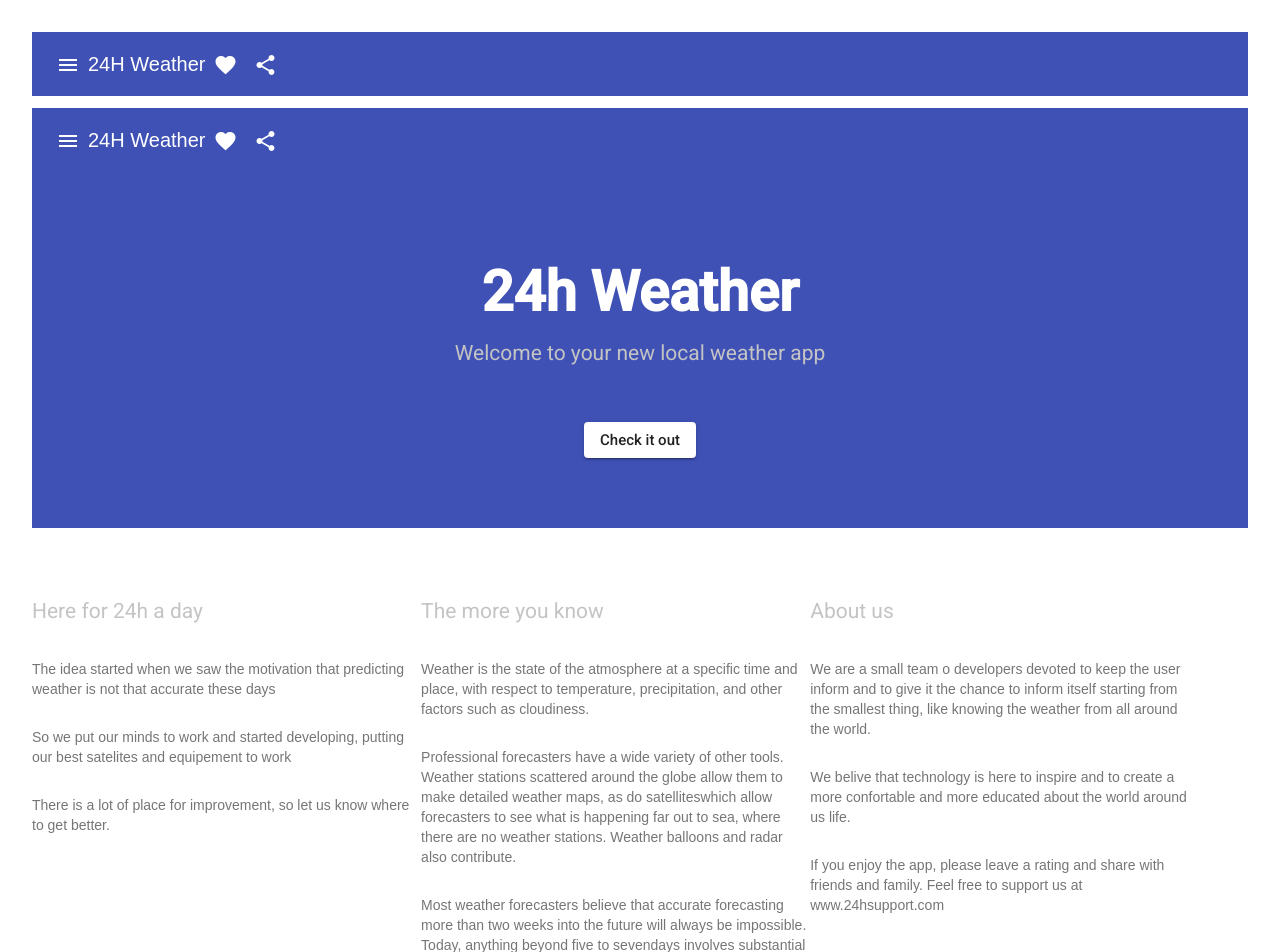
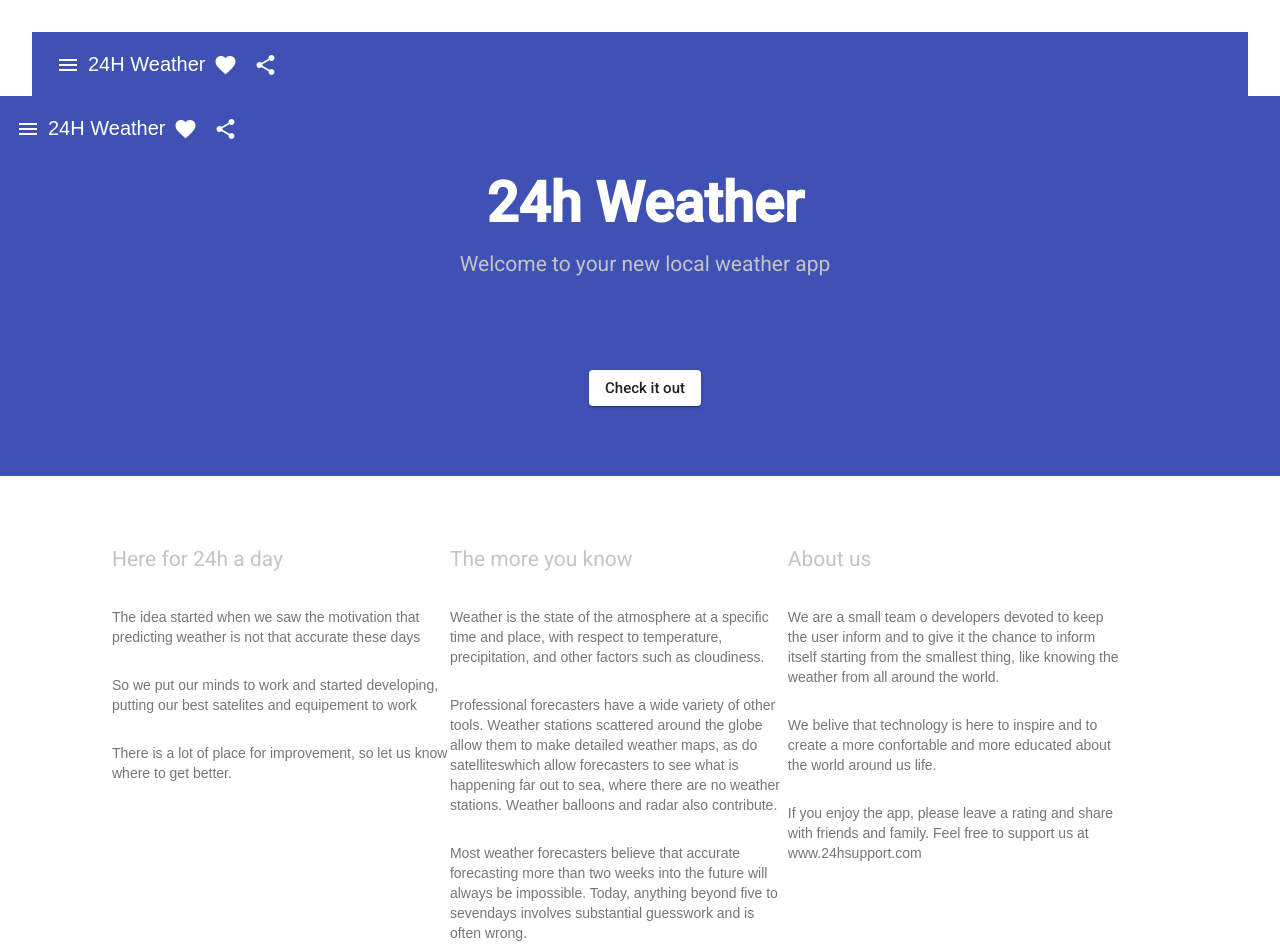
Before and after one commit to ralucamicu/frontend, an Angular app: page /home in a window 1280 px wide. Shown: the top 952 px of the page. Built offline with nearby package versions, Linux system fonts and the light colour scheme; what ng-http-loader would draw is missing.

Commit message:
added styling to the nex index page

```diff
--- a/src/app/index/index.component.css
+++ b/src/app/index/index.component.css
@@ -8,9 +8,12 @@ element.style {
 }
 
 .docs-header-background[_ngcontent-kwn-c47] {
+    margin-top: -12px;
+    left: -40px;
+    margin-right: -90px;
     overflow: hidden;
     position: relative;
-    height: 420px;
+    height: 380px;
 }
 
 .docs-header-background {
@@ -48,7 +51,7 @@ body {
     position: absolute;
     z-index: 0;
     text-align: center;
-    top: 50%;
+    top: 35%;
     left: 50%;
     transform: translate(-50%,-50%);
 }
@@ -101,7 +104,7 @@ h2 {
 
 .docs-header-start[_ngcontent-kwn-c47] {
     text-align: center;
-    margin: 50px 0 0;
+    margin: 80px 0 0;
 }
 
 .docs-header-start {
@@ -121,7 +124,7 @@ div {
 }
 
 .mat-raised-button {
-    top: 200px;
+    top: 130px;
     box-sizing: border-box;
     position: relative;
     -webkit-user-select: none;
@@ -169,16 +172,22 @@ a:-webkit-any-link {
 .docs-homepage-row[_ngcontent-kwn-c47] {
     display: flex;
     flex-direction: row;
-    margin: 50px 0;
+    margin-left: 80px;
+    margin-right: 80px;
 }
 .docs-homepage-row {
     color: #0000008a;
+    margin-left: 80px;
+    margin-right: 80px;
 }
 
 .docs-homepage-row-column[_ngcontent-kwn-c47] {
     display: flex;
     flex-direction: column;
+    margin-top: 50px;
+    margin-bottom: 50px;
     width: 32%;
+    column-gap: 500px;
     /* background-color: rgb(255, 255, 255); */
 }
 
@@ -204,3 +213,24 @@ p {
     margin-inline-start: 0px;
     margin-inline-end: 0px;
 }
+
+.docs-homepage-promo[_ngcontent-pmn-c109] mat-divider[_ngcontent-pmn-c109] {
+    width: 100%;
+}
+
+.mat-divider {
+    display: block;
+    margin: 0;
+    border-top-width: 1px;
+    border-top-style: solid;
+}
+.mat-divider {
+    border-top-color: #0000001f;
+}
+
+.grid-list {
+    top: 75px;
+    left: 100px;
+    margin-right: 100px;
+    margin-bottom: 150px;
+}
```
